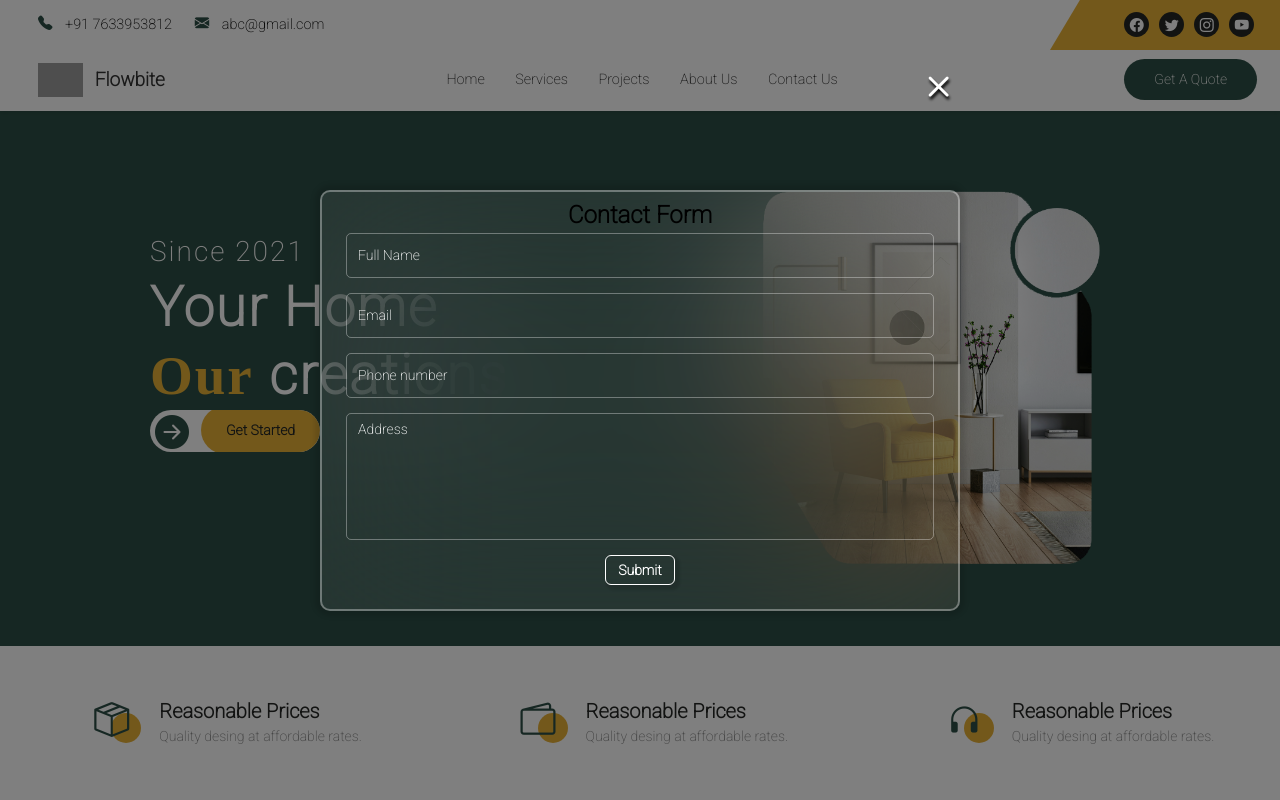
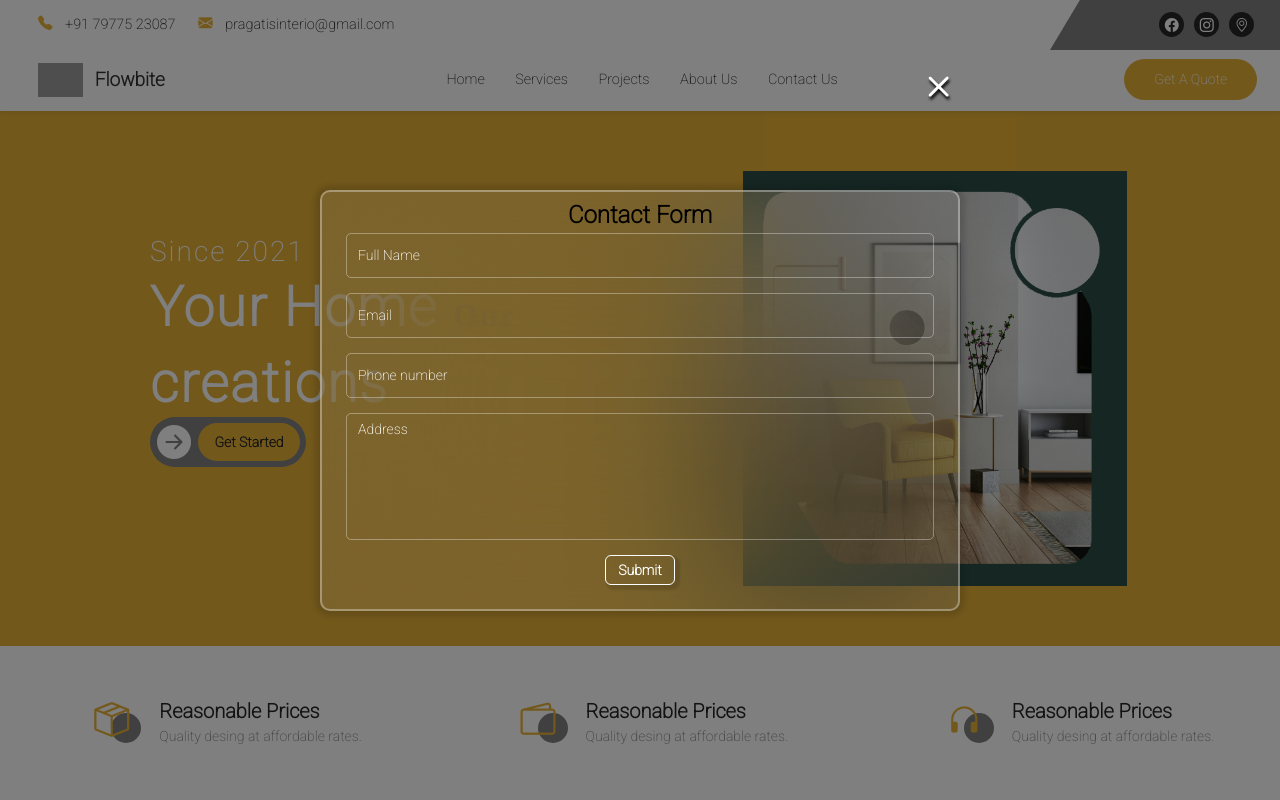
Before and after one commit to md-qaishar-zaki/interiorwebsite, a React (Create React App) app: page / in a window 1280 px wide. Shown: the top 800 px of the page. Built offline with nearby package versions, Linux system fonts and the light colour scheme; grey boxes are pictures that could not be loaded.

Commit message:
Multiple changes

```diff
--- a/src/Components/Header/Header.jsx
+++ b/src/Components/Header/Header.jsx
@@ -55,18 +55,23 @@ export default function Header() {
             <div className="flex flex-row justify-between w-100 contact items-center">
               <div className="flex px-2">
                 <i className="bi-telephone-fill px-2"></i>
-                <p>+91 7633953812</p>
+                <p><a href="tel:+917977523087">+91 79775 23087</a></p>
               </div>
               <div className="flex px-2">
                 <i className="bi-envelope-fill px-2"></i>
-                <p>abc@gmail.com</p>
+                <p><a href="pragatisinterio@gmail.com" target="_blank">pragatisinterio@gmail.com</a></p>
               </div>
             </div>
             <div className="social-media flex flex-row justify-between">
-              <i className="bi-facebook"></i>
-              <i className="bi-twitter"></i>
-              <i className="bi-instagram"></i>
-              <i className="bi-youtube"></i>
+              <a href="https://www.facebook.com/people/pragatisinterio/100093655032640/?mibextid=ZbWKwL" target="_blank">
+                <i className="bi-facebook"></i>
+              </a>
+              <a href="https://www.instagram.com/invites/contact/?igsh=f3579klalwec&utm_content=n52g21f" target="_blank">
+                <i className="bi-instagram"></i>
+              </a>
+              <a href="https://www.google.com/maps/search/PRAGATI'S+INTERIO,+Shop+No.+8,+Laxmi+Narayan+Apt+Opp.+Fish+Market,+Vangaon+Tal-Dahanu,+Mumbai,+Maharashtra+401103/@19.932577,72.6686244,12z/data=!3m1!4b1?entry=ttu" target="_blank">
+                <i className="bi-geo-alt"></i>
+              </a>
             </div>
           </div>
           <div className="yellowPanel"></div>
@@ -129,9 +134,9 @@ export default function Header() {
         <div className="popup-overlay">
           <div className="popup">
             <div className="popup-content">
-            <button className="close-popup" onClick={closePopup}>
-              <i className="bi-x-lg"></i>
-            </button>
+              <button className="close-popup" onClick={closePopup}>
+                <i className="bi-x-lg"></i>
+              </button>
               <Popup />
             </div>
           </div>
--- a/src/Components/Home/Home.css
+++ b/src/Components/Home/Home.css
@@ -20,6 +20,7 @@
 
 .main-Banner h2 span {
     font-family: "Tangerine", cursive;
+    font-size: 32px;
     color: var(--secondary-color);
     font-weight: 700;
 }
@@ -33,9 +34,10 @@
 }
 
 .main-Banner button {
-    background: var(--white-color);
-    padding: 10px;
-    width: 170px;
+    background: var(--secondary-color);
+    padding: 6px 6px 6px 48px;
+    width: 40%;
+    height: 50px;
     border-radius: 30px;
     position: relative;
     margin-bottom: 10px;
@@ -43,21 +45,27 @@
 }
 
 .main-Banner button span {
-    background-color: var(--secondary-color);
-    padding: 16px 25px;
-    margin: 0px -55px 26px -4px;
+    background-color: var(--primary-color);
     border-radius: 30px;
     color: var(--text-color);
     font-size: 14px;
     font-weight: 600;
+    height: 100%;
+    width: 100%;
+    display: flex;
+    align-items: center;
+    justify-content: center;
 }
 
 .main-Banner button i {
     position: absolute;
     font-size: 34px;
-    top: -2px;
-    left: 5px;
-    color: var(--primary-color);
+    top: 50%;
+    bottom: 50%;
+    display: flex;
+    left: 7px;
+    color: var(--white-color);
+    align-items: center;
 }
 
 .main-Banner {
@@ -85,6 +93,7 @@
 
 .contentHeader h2 span {
     font-family: "Tangerine", cursive;
+    font-size: 32px;
     color: var(--secondary-color);
     font-weight: 700;
 }
@@ -103,8 +112,9 @@
 }
 
 .viewBTN {
-    background: var(--text-color);
-    padding: 10px;
+    background: var(--secondary-color);
+    padding: 6px 6px 6px 48px;
+    width: 17%;
     height: 50px;
     border-radius: 30px;
     position: relative;
@@ -124,13 +134,16 @@
 }
 
 .viewBTN span {
-    background-color: var(--secondary-color);
-    padding: 16px 25px;
-    margin: 0px -18px 0px 43px;
+    background-color: var(--primary-color);
     border-radius: 30px;
     color: var(--text-color);
     font-size: 14px;
     font-weight: 600;
+    height: 100%;
+    width: 100%;
+    display: flex;
+    align-items: center;
+    justify-content: center;
 }
 
 .imgBox {
@@ -215,7 +228,8 @@
 
 .Services .boxs {
     width: 33.3%;
-    background: #ffffff21;
+    background: rgb(128, 128, 128);
+    background: linear-gradient(0deg, rgba(128, 128, 128, 1) 25%, rgba(232, 178, 55, 1) 100%);
     margin: 10px;
     border-radius: 20px;
     padding: 20px;
@@ -249,7 +263,7 @@
 .Services .boxs p {
     font-size: 16px;
     font-weight: 500;
-    color: #dcdcdc;
+    color: var(--white-color);
     line-height: 1;
 }
 
--- a/src/index.css
+++ b/src/index.css
@@ -14,9 +14,9 @@ html {
 }
 
 :root {
-    --primary-color: rgb(45 79 70);
+    --primary-color: rgb(232 178 55);
     --white-color: rgb(255, 255, 255);
-    --secondary-color: rgb(232 178 55);
+    --secondary-color: gray;
     --text-color: #252725;
 }
 
```
Lines whose indentation alone changed are shown as unchanged.
